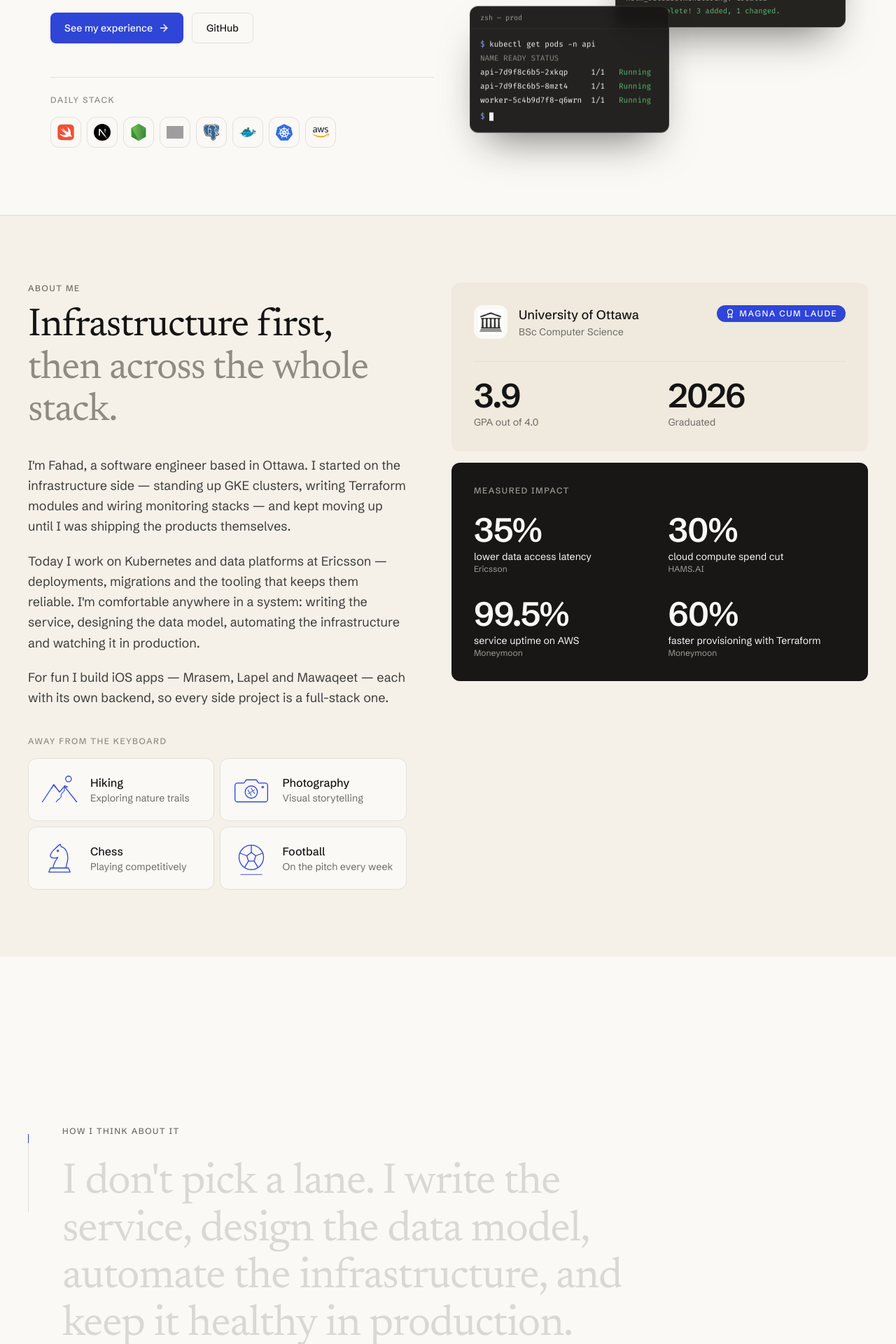
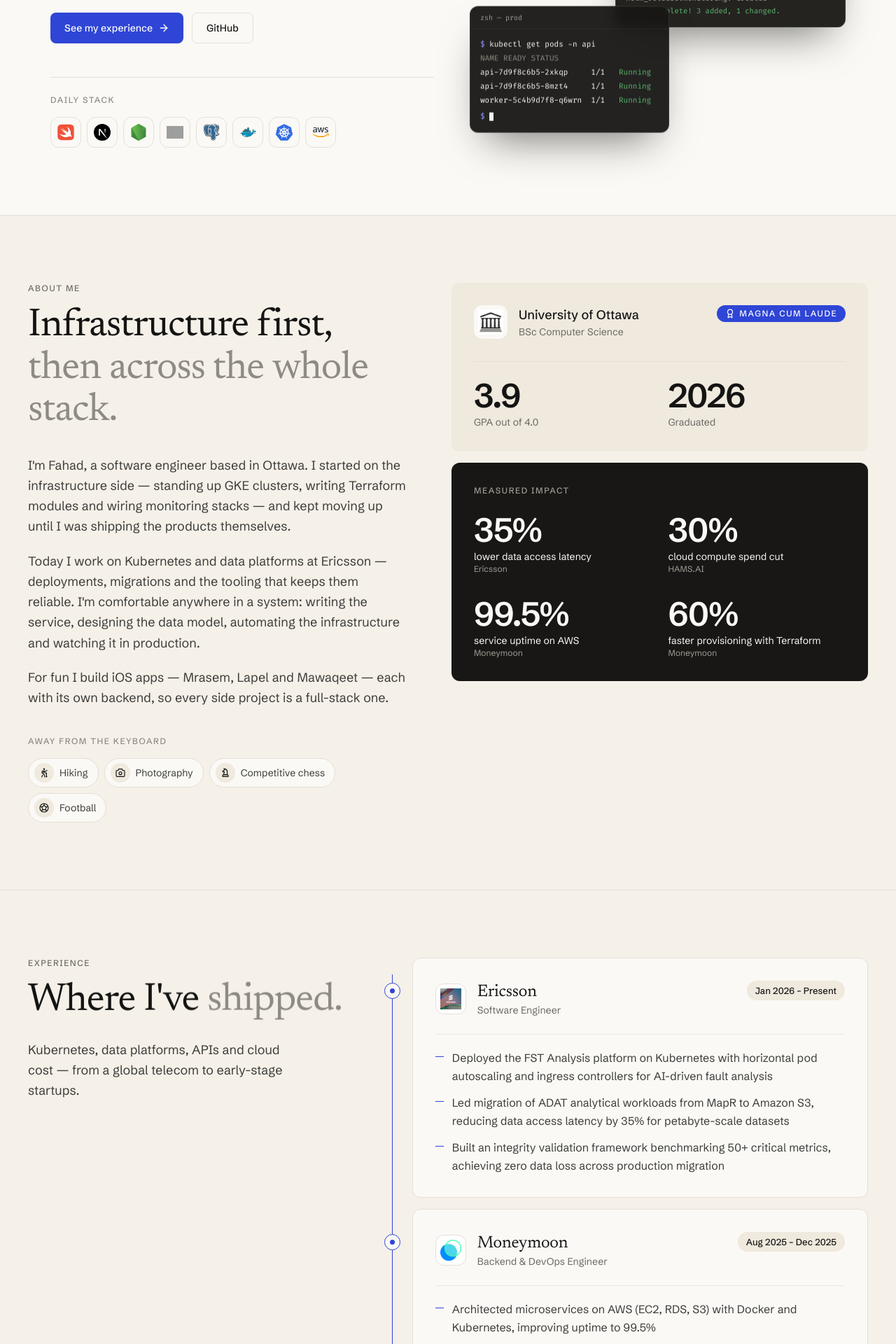
Before and after one commit to fkabaalkhail/portfolio, a Next.js app: page / in a window 1280 px wide. Shown: the part 540-2460 px from the top of the page at 70% size. Built offline with nearby package versions, Linux system fonts and the light colour scheme; grey boxes are pictures that could not be loaded.

Commit message:
Revert motion.dev interactions, use Tabler icons for interests, engineering principles in How I Work

```diff
--- a/app/page.tsx
+++ b/app/page.tsx
@@ -1,6 +1,5 @@
 import HeroSection from "@/components/sections/HeroSection";
 import AboutSection from "@/components/sections/AboutSection";
-import StatementSection from "@/components/sections/StatementSection";
 import AppsSection from "@/components/sections/AppsSection";
 import StackSection from "@/components/sections/StackSection";
 import ExperienceSection from "@/components/sections/ExperienceSection";
@@ -13,7 +12,6 @@
     <>
       <HeroSection />
       <AboutSection />
-      <StatementSection />
       <ExperienceSection />
       <StackSection />
       <AppsSection />
--- a/components/layout/Navbar.tsx
+++ b/components/layout/Navbar.tsx
@@ -3,28 +3,19 @@
 import { useState, useEffect } from "react";
 import Link from "next/link";
 import { usePathname, useRouter } from "next/navigation";
-import { AnimatePresence, motion, useMotionValueEvent, useScroll, useSpring } from "framer-motion";
+import { AnimatePresence, motion, useScroll, useSpring } from "framer-motion";
 import { Menu, X } from "lucide-react";
 import { navLinks, siteConfig } from "@/lib/constants";
-import { RollingLabel, rollingParent } from "@/components/motion/primitives";
 import { cn } from "@/lib/utils";
 
 export default function Navbar() {
   const [active, setActive] = useState("");
   const [menuOpen, setMenuOpen] = useState(false);
   const [scrolled, setScrolled] = useState(false);
-  const [hidden, setHidden] = useState(false);
   const pathname = usePathname();
   const router = useRouter();
   const { scrollYProgress } = useScroll();
-  const { scrollY } = useScroll();
   const progress = useSpring(scrollYProgress, { stiffness: 120, damping: 24, mass: 0.3 });
-
-  // hide while scrolling down, reveal on the way up (motion.dev "scroll hide header")
-  useMotionValueEvent(scrollY, "change", (current) => {
-    const previous = scrollY.getPrevious() ?? 0;
-    setHidden(current > previous && current > 160);
-  });
 
   const isServiceSite = pathname.startsWith("/case-studies/service-site");
   const isHome = pathname === "/";
@@ -68,9 +59,7 @@
 
   return (
     <>
-      <motion.header
-        animate={{ y: hidden && !menuOpen ? "-100%" : "0%" }}
-        transition={{ duration: 0.35, ease: [0.22, 1, 0.36, 1] }}
+      <header
         className={cn(
           "sticky top-0 z-50 border-b bg-canvas/90 backdrop-blur-md transition-colors duration-300",
           scrolled || menuOpen ? "border-hairline" : "border-transparent"
@@ -106,13 +95,12 @@
             })}
           </div>
 
-          <motion.a
+          <a
             href={`mailto:${siteConfig.email}`}
-            {...rollingParent}
             className="hidden h-10 items-center rounded-md bg-accent px-5 text-sm font-medium text-white transition-colors hover:bg-accent-active lg:inline-flex"
           >
-            <RollingLabel>Get in touch</RollingLabel>
-          </motion.a>
+            Get in touch
+          </a>
 
           <button
             className="flex h-11 w-11 items-center justify-center rounded-md border border-hairline text-ink lg:hidden"
@@ -124,7 +112,7 @@
           </button>
         </nav>
         <motion.div style={{ scaleX: progress }} className="absolute inset-x-0 bottom-[-1px] h-px origin-left bg-accent" />
-      </motion.header>
+      </header>
 
       <AnimatePresence>
         {menuOpen && (
--- a/components/motion/primitives.tsx
+++ b/components/motion/primitives.tsx
@@ -1,7 +1,7 @@
 "use client";
 
 import { useEffect, useRef, useState } from "react";
-import { animate, motion, useInView, useReducedMotion, type HTMLMotionProps, type Variants } from "framer-motion";
+import { animate, motion, useInView, useReducedMotion, type HTMLMotionProps } from "framer-motion";
 import { cn } from "@/lib/utils";
 
 export const EASE_OUT = [0.22, 1, 0.36, 1] as const;
@@ -171,23 +171,3 @@
     <img src={icon} alt={name} width={size} height={size} loading="lazy" className={cn("object-contain", className)} />
   );
 }
-
-const rollOut: Variants = { rest: { y: "0%" }, active: { y: "100%" } };
-const rollIn: Variants = { rest: { y: "-100%" }, active: { y: "0%" } };
-const rollTransition = { duration: 0.3, ease: [0.338, 0.015, 0.395, 0.959] as const };
-
-// label that rolls a duplicate into place on hover (motion.dev "rolling text button")
-export function RollingLabel({ children }: { children: string }) {
-  return (
-    <span className="relative block overflow-hidden" aria-label={children}>
-      <motion.span aria-hidden className="block whitespace-nowrap" variants={rollOut} transition={rollTransition}>
-        {children}
-      </motion.span>
-      <motion.span aria-hidden className="absolute inset-0 block whitespace-nowrap" variants={rollIn} transition={rollTransition}>
-        {children}
-      </motion.span>
-    </span>
-  );
-}
-
-export const rollingParent = { initial: "rest", whileHover: "active", whileFocus: "active" } as const;
--- a/components/sections/AboutSection.tsx
+++ b/components/sections/AboutSection.tsx
@@ -3,15 +3,15 @@
 import Image from "next/image";
 import { motion } from "framer-motion";
 import { Award } from "lucide-react";
-import { ChessArt, FootballArt, HikingArt, PhotographyArt } from "@/components/ui/InterestArt";
+import { IconBallFootball, IconCamera, IconChessKnight, IconTrekking } from "@tabler/icons-react";
 import { siteConfig } from "@/lib/constants";
 import { CountUp, EASE_OUT, Eyebrow, Reveal, SectionHeading } from "@/components/motion/primitives";
 
-const interestCards = [
-  { Art: HikingArt, title: "Hiking", body: "Exploring nature trails" },
-  { Art: PhotographyArt, title: "Photography", body: "Visual storytelling" },
-  { Art: ChessArt, title: "Chess", body: "Playing competitively" },
-  { Art: FootballArt, title: "Football", body: "On the pitch every week" },
+const interests = [
+  { Icon: IconTrekking, label: "Hiking" },
+  { Icon: IconCamera, label: "Photography" },
+  { Icon: IconChessKnight, label: "Competitive chess" },
+  { Icon: IconBallFootball, label: "Football" },
 ];
 
 const impact = [
@@ -53,19 +53,16 @@
 
           <Reveal delay={0.15} className="mt-10">
             <p className="text-xs font-medium uppercase tracking-[1.5px] text-muted-soft">Away from the keyboard</p>
-            <ul className="mt-4 grid gap-2 sm:grid-cols-2">
-              {interestCards.map(({ Art, title, body }) => (
+            <ul className="mt-4 flex flex-wrap gap-2">
+              {interests.map(({ Icon, label }) => (
                 <li
-                  key={title}
-                  className="group flex items-center gap-4 rounded-lg border border-hairline bg-canvas p-4 transition-colors hover:border-muted-soft"
+                  key={label}
+                  className="inline-flex items-center gap-2 rounded-full border border-hairline bg-canvas py-1.5 pl-2 pr-3.5 text-sm text-body"
                 >
-                  <span className="h-14 w-14 shrink-0 text-accent">
-                    <Art />
+                  <span className="flex h-7 w-7 items-center justify-center rounded-full bg-surface-card text-ink">
+                    <Icon size={16} stroke={1.75} />
                   </span>
-                  <span>
-                    <span className="block font-medium text-ink">{title}</span>
-                    <span className="block text-sm leading-snug text-muted">{body}</span>
-                  </span>
+                  {label}
                 </li>
               ))}
             </ul>
--- a/components/sections/ContactSection.tsx
+++ b/components/sections/ContactSection.tsx
@@ -4,7 +4,7 @@
 import { AnimatePresence, motion } from "framer-motion";
 import { ArrowRight, Check, Copy } from "lucide-react";
 import { siteConfig } from "@/lib/constants";
-import { Reveal, RollingLabel, SplitWords, rollingParent } from "@/components/motion/primitives";
+import { Reveal, SplitWords } from "@/components/motion/primitives";
 
 export default function ContactSection() {
   const [copied, setCopied] = useState(false);
@@ -33,14 +33,13 @@
             </p>
           </div>
           <div className="flex flex-col gap-3 md:items-end">
-            <motion.a
+            <a
               href={`mailto:${siteConfig.email}`}
-              {...rollingParent}
               className="group inline-flex h-12 items-center justify-center gap-2 rounded-md bg-canvas px-6 text-sm font-medium text-ink transition-colors hover:bg-surface-soft"
             >
-              <RollingLabel>Email me</RollingLabel>
+              Email me
               <ArrowRight className="h-4 w-4 transition-transform group-hover:translate-x-0.5" />
-            </motion.a>
+            </a>
             <button
               onClick={copyEmail}
               aria-live="polite"
--- a/components/sections/HeroSection.tsx
+++ b/components/sections/HeroSection.tsx
@@ -5,7 +5,7 @@
 import { ArrowRight } from "lucide-react";
 import { siteConfig } from "@/lib/constants";
 import IPhone from "@/components/ui/IPhone";
-import { EASE_OUT, RollingLabel, SplitWords, TechLogo, rollingParent } from "@/components/motion/primitives";
+import { EASE_OUT, SplitWords, TechLogo } from "@/components/motion/primitives";
 
 const dailyStack = [
   { name: "Swift", icon: "/stack/swift.svg" },
@@ -147,14 +147,13 @@
             transition={{ duration: 0.7, ease: EASE_OUT, delay: 0.65 }}
             className="mt-8 flex flex-wrap gap-3"
           >
-            <motion.a
+            <a
               href="#experience"
-              {...rollingParent}
               className="group inline-flex h-11 items-center gap-2 rounded-md bg-accent px-5 text-sm font-medium text-white transition-colors hover:bg-accent-active"
             >
-              <RollingLabel>See my experience</RollingLabel>
+              See my experience
               <ArrowRight className="h-4 w-4 transition-transform group-hover:translate-x-0.5" />
-            </motion.a>
+            </a>
             <a
               href={siteConfig.github}
               target="_blank"
--- a/components/sections/StatementSection.tsx
+++ /dev/null
@@ -1,67 +0,0 @@
-"use client";
-
-import { Fragment, useRef } from "react";
-import { motion, useReducedMotion, useScroll, useTransform, type MotionValue } from "framer-motion";
-
-// adapted from motion.dev's "scroll word reveal" example
-const STATEMENT =
-  "I don't pick a lane. I write the service, design the data model, automate the infrastructure, and keep it healthy in production.";
-const START_OPACITY = 0.14;
-const SPREAD = 0.8;
-const WORD_DURATION = 0.2;
-
-function Word({ children, progress, index, count }: { children: string; progress: MotionValue<number>; index: number; count: number }) {
-  const start = count <= 1 ? 0 : (index / (count - 1)) * SPREAD;
-  const end = Math.min(1, start + WORD_DURATION);
-  const opacity = useTransform(progress, [start, end], [START_OPACITY, 1]);
-  return (
-    <motion.span aria-hidden style={{ opacity }}>
-      {children}
-    </motion.span>
-  );
-}
-
-export default function StatementSection() {
-  const ref = useRef<HTMLElement>(null);
-  const reduce = useReducedMotion();
-  const { scrollYProgress } = useScroll({ target: ref, offset: ["start start", "end end"] });
-  const words = STATEMENT.split(" ");
-
-  if (reduce) {
-    return (
-      <section ref={ref} className="px-5 py-24 md:px-8">
-        <p className="mx-auto max-w-[1000px] font-display text-[clamp(2rem,4.4vw,3.5rem)] leading-[1.12] tracking-[-0.02em] text-ink">
-          {STATEMENT}
-        </p>
-      </section>
-    );
-  }
-
-  return (
-    <section ref={ref} className="relative h-[200vh]">
-      <div className="sticky top-0 flex h-screen items-center px-5 md:px-8">
-        <div className="mx-auto grid w-full max-w-[1200px] grid-cols-[1px_1fr] gap-8 md:gap-12">
-          <div className="relative mt-3 h-28 w-px overflow-hidden bg-hairline">
-            <motion.span style={{ scaleY: scrollYProgress }} className="absolute inset-0 origin-top bg-accent" />
-          </div>
-          <div>
-            <p className="text-xs font-medium uppercase tracking-[1.5px] text-muted">How I think about it</p>
-            <p
-              aria-label={STATEMENT}
-              className="mt-8 max-w-[24ch] font-display text-[clamp(2.1rem,4.8vw,4rem)] leading-[1.1] tracking-[-0.02em] text-ink [text-wrap:balance]"
-            >
-              {words.map((word, i) => (
-                <Fragment key={`${word}-${i}`}>
-                  <Word progress={scrollYProgress} index={i} count={words.length}>
-                    {word}
-                  </Word>
-                  {i < words.length - 1 ? " " : null}
-                </Fragment>
-              ))}
-            </p>
-          </div>
-        </div>
-      </div>
-    </section>
-  );
-}
--- a/components/sections/WorkflowSection.tsx
+++ b/components/sections/WorkflowSection.tsx
@@ -1,7 +1,7 @@
 "use client";
 
 import { motion } from "framer-motion";
-import { Accessibility, Check, Eye, MonitorSmartphone } from "lucide-react";
+import { Activity, Check, Gauge, Workflow } from "lucide-react";
 import { EASE_OUT, Eyebrow, Reveal, SectionHeading } from "@/components/motion/primitives";
 
 const pipeline = [
@@ -14,19 +14,19 @@
 
 const principles = [
   {
-    icon: Eye,
-    title: "Visual communication",
-    body: "Colour, typography and spacing guide people through the content and carry meaning without relying on text alone.",
+    icon: Workflow,
+    title: "Automate the repeatable",
+    body: "Infrastructure lives in Terraform and ships through CI/CD — Terraform modules cut provisioning time by 60% at Moneymoon.",
   },
   {
-    icon: Accessibility,
-    title: "Accessibility",
-    body: "Interfaces that work for everyone: proper contrast, keyboard navigation, semantic HTML and screen reader support.",
+    icon: Activity,
+    title: "Observable before it's live",
+    body: "Dashboards and alerts go in with the service, not after the first incident — like the VictoriaMetrics and Grafana stack at HAMS.AI.",
   },
   {
-    icon: MonitorSmartphone,
-    title: "Responsive by default",
-    body: "Layouts that hold up on every screen, from an iPhone SE to an ultrawide monitor.",
+    icon: Gauge,
+    title: "Measure, then optimise",
+    body: "Changes are backed by numbers: 35% lower data access latency, 20% faster APIs, 30% less cloud spend.",
   },
 ];
 
--- a/components/ui/InterestArt.tsx
+++ /dev/null
@@ -1,100 +0,0 @@
-"use client";
-
-import { motion, type Variants } from "framer-motion";
-
-// line illustrations that draw themselves in (motion.dev "path drawing" pattern)
-const draw: Variants = {
-  hidden: { pathLength: 0, opacity: 0 },
-  visible: (i: number) => ({
-    pathLength: 1,
-    opacity: 1,
-    transition: {
-      pathLength: { delay: 0.15 + i * 0.18, type: "spring", duration: 1.4, bounce: 0 },
-      opacity: { delay: 0.15 + i * 0.18, duration: 0.01 },
-    },
-  }),
-};
-
-const stroke = {
-  fill: "none",
-  stroke: "currentColor",
-  strokeWidth: 2.25,
-  strokeLinecap: "round" as const,
-  strokeLinejoin: "round" as const,
-};
-
-function Frame({ children, label }: { children: React.ReactNode; label: string }) {
-  return (
-    <motion.svg
-      viewBox="0 0 96 96"
-      className="h-full w-full overflow-visible"
-      initial="hidden"
-      whileInView="visible"
-      viewport={{ once: true, amount: 0.6 }}
-      role="img"
-      aria-label={label}
-    >
-      {children}
-    </motion.svg>
-  );
-}
-
-export function HikingArt() {
-  return (
-    <Frame label="Mountains with a winding trail">
-      <motion.circle cx="70" cy="22" r="7" {...stroke} variants={draw} custom={0} />
-      <motion.path d="M6 78 L34 36 L48 54 L60 40 L90 78" {...stroke} variants={draw} custom={1} />
-      <motion.path d="M28 45 L34 36 L40 44" {...stroke} variants={draw} custom={2} />
-      {/* winding trail */}
-      <motion.path d="M40 78 C44 70 54 70 52 63 C50 57 58 55 60 50" {...stroke} strokeWidth={1.75} variants={draw} custom={3} />
-      {/* hiker's flag climbs on hover */}
-      <g className="transition-transform duration-700 ease-out group-hover:-translate-y-3 group-hover:-translate-x-1">
-        <motion.path d="M60 50 V38 L68 41 L60 44" {...stroke} strokeWidth={1.75} variants={draw} custom={4} />
-      </g>
-    </Frame>
-  );
-}
-
-export function PhotographyArt() {
-  return (
-    <Frame label="Camera">
-      <motion.path d="M14 32 H30 L36 24 H60 L66 32 H82 A6 6 0 0 1 88 38 V72 A6 6 0 0 1 82 78 H14 A6 6 0 0 1 8 72 V38 A6 6 0 0 1 14 32 Z" {...stroke} variants={draw} custom={0} />
-      <motion.circle cx="48" cy="54" r="15" {...stroke} variants={draw} custom={1} />
-      {/* aperture twists on hover */}
-      <g className="origin-[48px_54px] transition-transform duration-700 ease-out group-hover:rotate-90">
-        <motion.path d="M48 45 L56 58 M40 58 L56 49 M40 49 L48 63" {...stroke} strokeWidth={1.75} variants={draw} custom={2} />
-      </g>
-      <motion.circle cx="76" cy="42" r="2" {...stroke} variants={draw} custom={3} />
-    </Frame>
-  );
-}
-
-export function ChessArt() {
-  return (
-    <Frame label="Chess knight">
-      <g className="transition-transform duration-500 ease-out group-hover:-translate-y-2 group-hover:-rotate-6 origin-bottom">
-        <motion.path
-          d="M32 72 C34 58 40 52 44 46 C38 48 30 50 26 44 C24 40 30 30 38 24 C42 20 46 16 50 14 L52 20 C62 22 70 34 68 52 C67 60 64 66 64 72"
-          {...stroke}
-          variants={draw}
-          custom={0}
-        />
-        <motion.circle cx="44" cy="30" r="1.8" {...stroke} variants={draw} custom={1} />
-      </g>
-      <motion.path d="M26 72 H70 M22 82 H74 M26 72 L22 82 M70 72 L74 82" {...stroke} variants={draw} custom={2} />
-    </Frame>
-  );
-}
-
-export function FootballArt() {
-  return (
-    <Frame label="Football">
-      <motion.path d="M22 88 H74" {...stroke} strokeWidth={1.5} variants={draw} custom={3} />
-      <g className="origin-[48px_46px] transition-transform duration-700 ease-out group-hover:rotate-[144deg]">
-        <motion.circle cx="48" cy="46" r="30" {...stroke} variants={draw} custom={0} />
-        <motion.path d="M48 34 L59 42 L55 55 L41 55 L37 42 Z" {...stroke} variants={draw} custom={1} />
-        <motion.path d="M48 34 V17 M59 42 L75 36 M55 55 L64 70 M41 55 L32 70 M37 42 L21 36" {...stroke} variants={draw} custom={2} />
-      </g>
-    </Frame>
-  );
-}
--- a/package.json
+++ b/package.json
@@ -10,6 +10,7 @@
   },
   "dependencies": {
     "@radix-ui/react-slot": "^1.2.5",
+    "@tabler/icons-react": "^3.46.0",
     "class-variance-authority": "^0.7.1",
     "clsx": "^2.1.1",
     "framer-motion": "^12.40.0",
```
Also changed, not shown: 1 other file (tests, documents, lock files or other folders).
